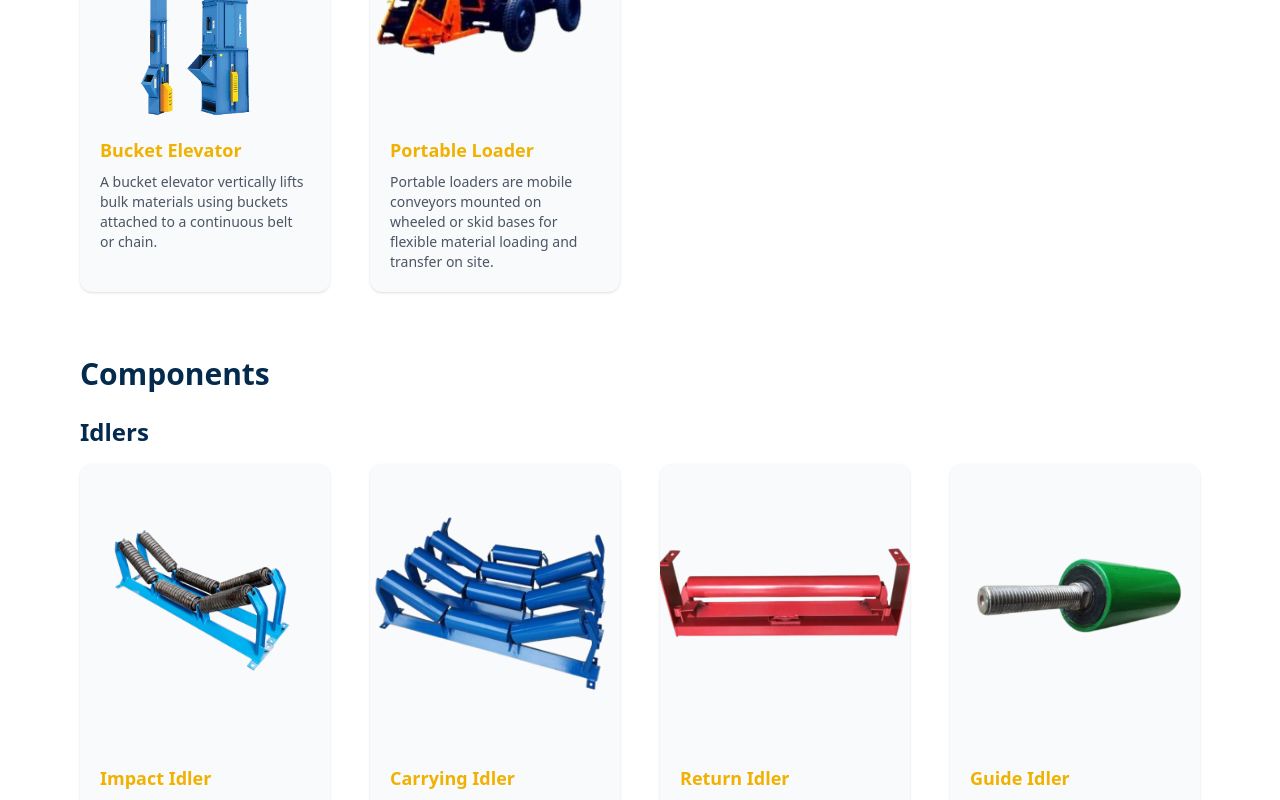
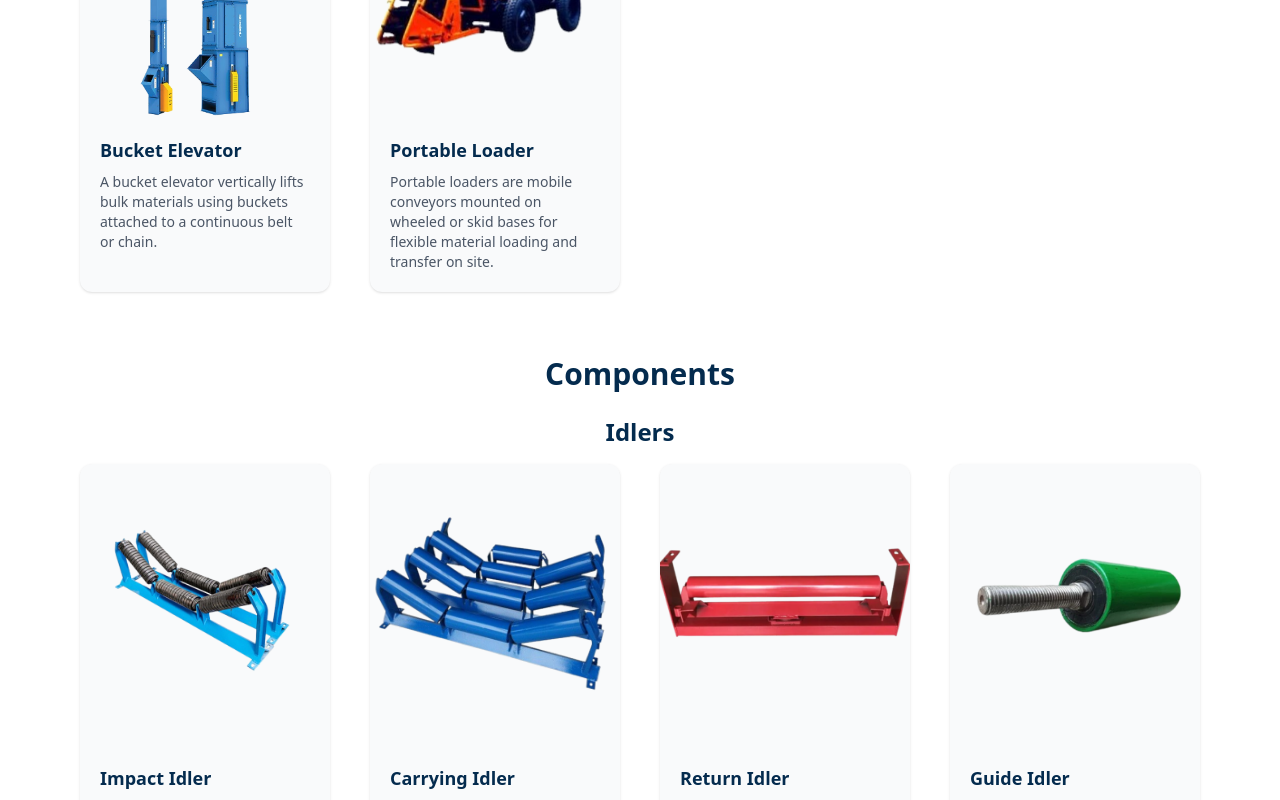
Before and after one commit to Code-With-Vijeta/tescon, a React (Vite) app: page /product in a window 1280 px wide. Shown: the part 1280-2080 px from the top of the page. Built offline with nearby package versions, Linux system fonts and the light colour scheme.

Commit message:
Updated project section design

```diff
--- a/src/ProductsPage.jsx
+++ b/src/ProductsPage.jsx
@@ -161,14 +161,14 @@ const Products = () => {
       <div className="py-20 px-6 md:px-20 bg-white text-gray-800 dark:bg-gray-900 dark:text-white">
         {productGroups.map((group, index) => (
           <div key={index} className="mb-16">
-            <h3 className="text-3xl font-semibold text-[#042b4e] mb-6">
+            <h3 className="text-3xl font-semibold text-[#042b4e] mb-6 text-center">
               {group.category}
             </h3>
 
             {"subheading" in (group.items[0] || {}) ? (
               group.items.map((sub, subIndex) => (
                 <div key={subIndex} className="mb-10">
-                  <h4 className="text-2xl font-bold mb-4 text-[#042b4e]">
+                  <h4 className="text-2xl font-bold mb-4 text-[#042b4e] text-center">
                     {sub.subheading}
                   </h4>
                   <div className="grid gap-10 grid-cols-1 sm:grid-cols-2 lg:grid-cols-2 xl:grid-cols-4">
@@ -183,7 +183,7 @@ const Products = () => {
                           className="w-full h-70 object-contain  rounded-t-xl"
                         />
                         <div className="p-5">
-                          <h5 className="text-lg font-semibold text-yellow-500 mb-2">
+                          <h5 className="text-lg font-semibold text-[#042b4e] mb-2">
                             {part.title}
                           </h5>
                           <p className="text-sm text-gray-600 dark:text-gray-300">
@@ -208,7 +208,7 @@ const Products = () => {
                       className="w-full h-70 object-contain rounded-t-xl"
                     />
                     <div className="p-5">
-                      <h4 className="text-lg font-semibold text-yellow-500 mb-2">
+                      <h4 className="text-lg font-semibold text-[#042b4e] mb-2">
                         {item.title}
                       </h4>
                       <p className="text-sm text-gray-600 dark:text-gray-300">
```
